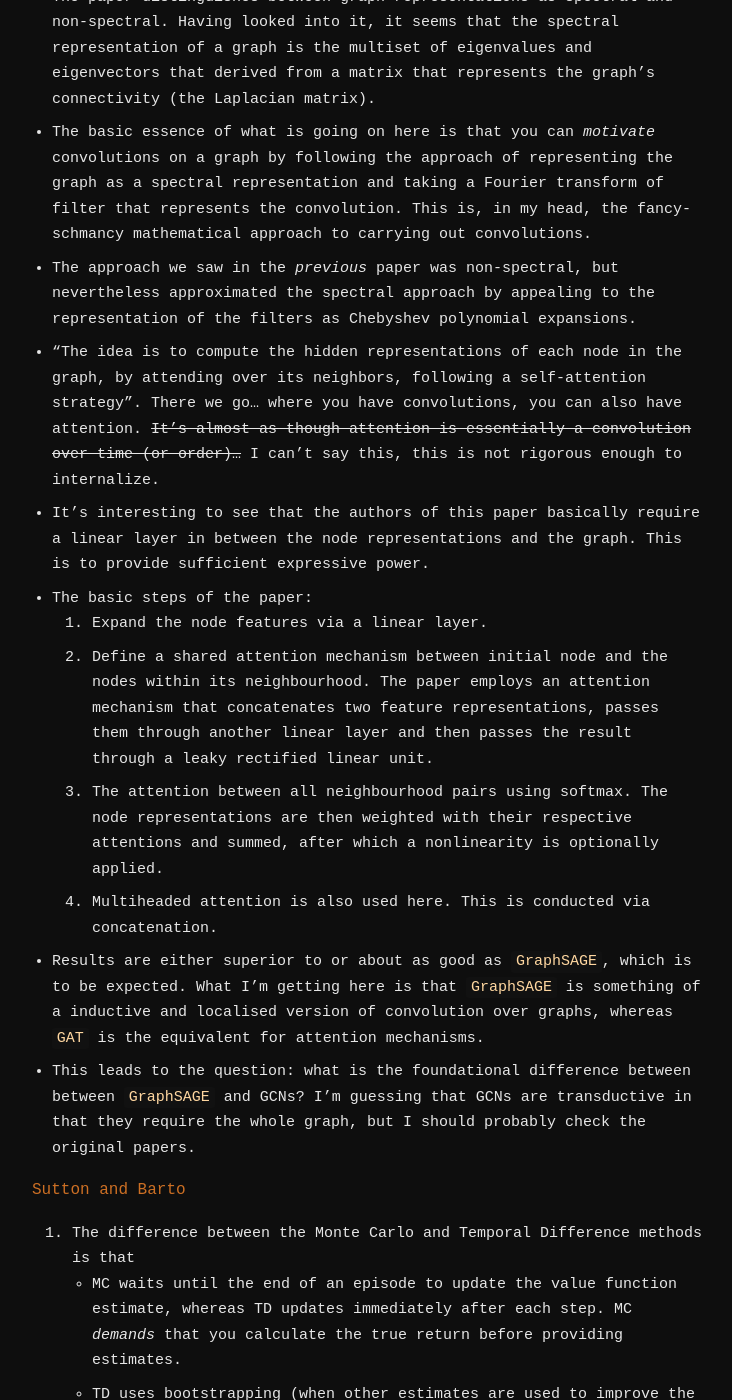
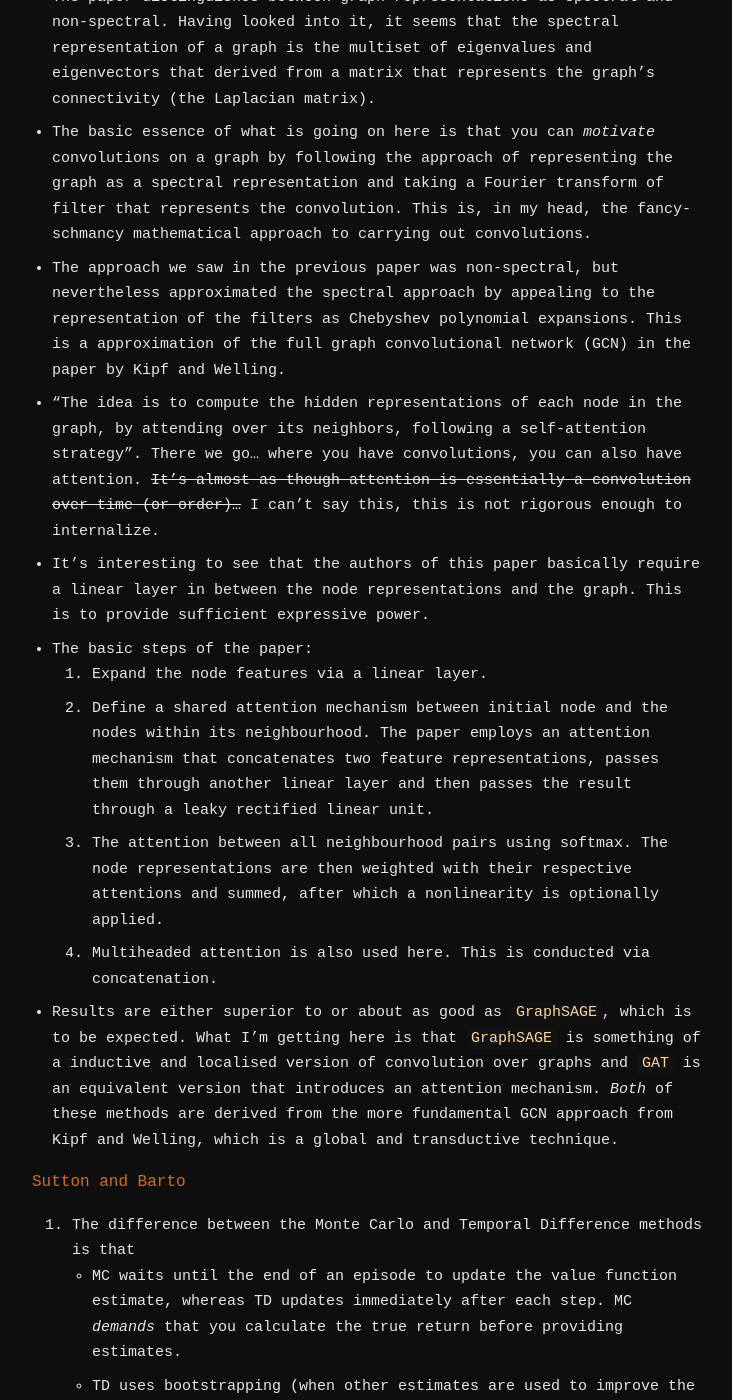
Before and after one commit to aravinthen/aravinthen.github.io, a Jekyll site: the page built from _log/2026-02-04.md, in a window 1280 px wide and 1400 px high, scrolled down 556 px. Shown: the whole window, without its empty margins (272-1004 px from the left). Built offline with Jekyll 4.4.1, drawn with Linux system fonts in a browser that asks for light colours.

Commit message:
daily update and tag corrections

```diff
--- a/_log/2026-02-04.md
+++ b/_log/2026-02-04.md
@@ -13,7 +13,7 @@ tags: [graph-neural-networks, reinforcement-learning]
 ## Notes
 * The paper distinguishes between graph representations as spectral and non-spectral. Having looked into it, it seems that the spectral representation of a graph is the multiset of eigenvalues and eigenvectors that derived from a matrix that represents the graph's connectivity (the Laplacian matrix).
 * The basic essence of what is going on here is that you can *motivate* convolutions on a graph by following the approach of representing the graph as a spectral representation and taking a Fourier transform of filter that represents the convolution. This is, in my head, the fancy-schmancy mathematical approach to carrying out convolutions.
-* The approach we saw in the *previous* paper was non-spectral, but nevertheless approximated the spectral approach by appealing to the representation of the filters as Chebyshev polynomial expansions.
+* The approach we saw in the previous paper was non-spectral, but nevertheless approximated the spectral approach by appealing to the representation of the filters as Chebyshev polynomial expansions. This is a approximation of the full graph convolutional network (GCN) in the paper by Kipf and Welling.
 * "The idea is to compute the hidden representations of each node in the graph, by attending over its neighbors, following a self-attention strategy". There we go... where you have convolutions, you can also have attention. ~~It's almost as though attention is essentially a convolution over time (or order)...~~ I can't say this, this is not rigorous enough to internalize.
 * It's interesting to see that the authors of this paper basically require a linear layer in between the node representations and the graph. This is to provide sufficient expressive power.
 * The basic steps of the paper:
@@ -21,8 +21,7 @@ tags: [graph-neural-networks, reinforcement-learning]
     2. Define a shared attention mechanism between initial node and the nodes within its neighbourhood. The paper employs an attention mechanism that concatenates two feature representations, passes them through another linear layer and then passes the result through a leaky rectified linear unit.
     3. The attention between all neighbourhood pairs using softmax. The node representations are then weighted with their respective attentions and summed, after which a nonlinearity is optionally applied.
     4. Multiheaded attention is also used here. This is conducted via concatenation.
-* Results are either superior to or about as good as `GraphSAGE`, which is to be expected. What I'm getting here is that `GraphSAGE` is something of a inductive and localised version of convolution over graphs, whereas `GAT` is the equivalent for attention mechanisms.
-* This leads to the question: what is the foundational difference between between `GraphSAGE` and GCNs? I'm guessing that GCNs are transductive in that they require the whole graph, but I should probably check the original papers.
+* Results are either superior to or about as good as `GraphSAGE`, which is to be expected. What I'm getting here is that `GraphSAGE` is something of a inductive and localised version of convolution over graphs and `GAT` is an equivalent version that introduces an attention mechanism. *Both* of these methods are derived from the more fundamental GCN approach from Kipf and Welling, which is a global and transductive technique.
 
 ### Sutton and Barto
 1. The difference between the Monte Carlo and Temporal Difference methods is that
```
Also changed, not shown: _log/2026-02-03.md (+1 -1 lines), _log/2026-02-05.md (added, +25 -0 lines).
